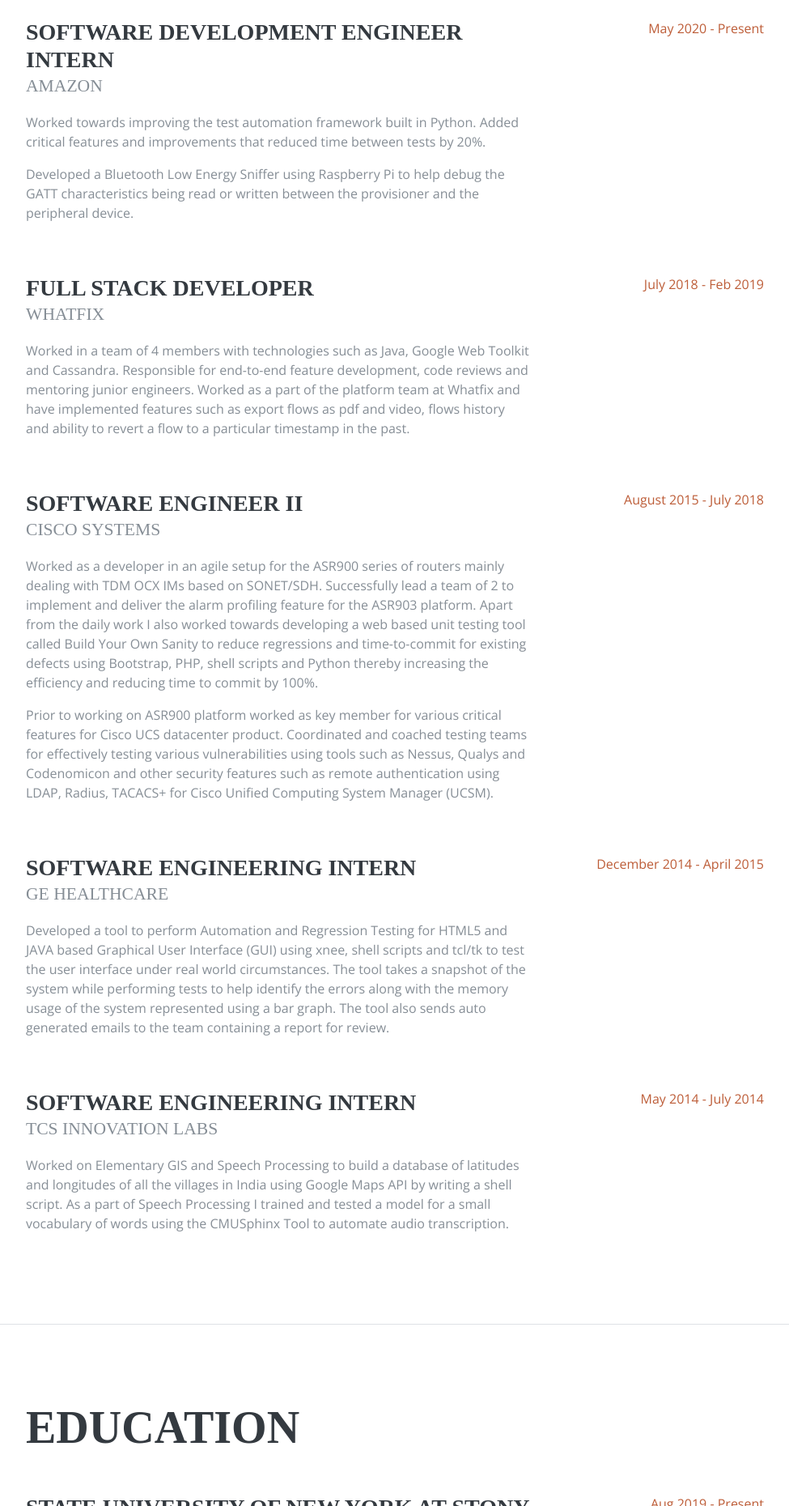
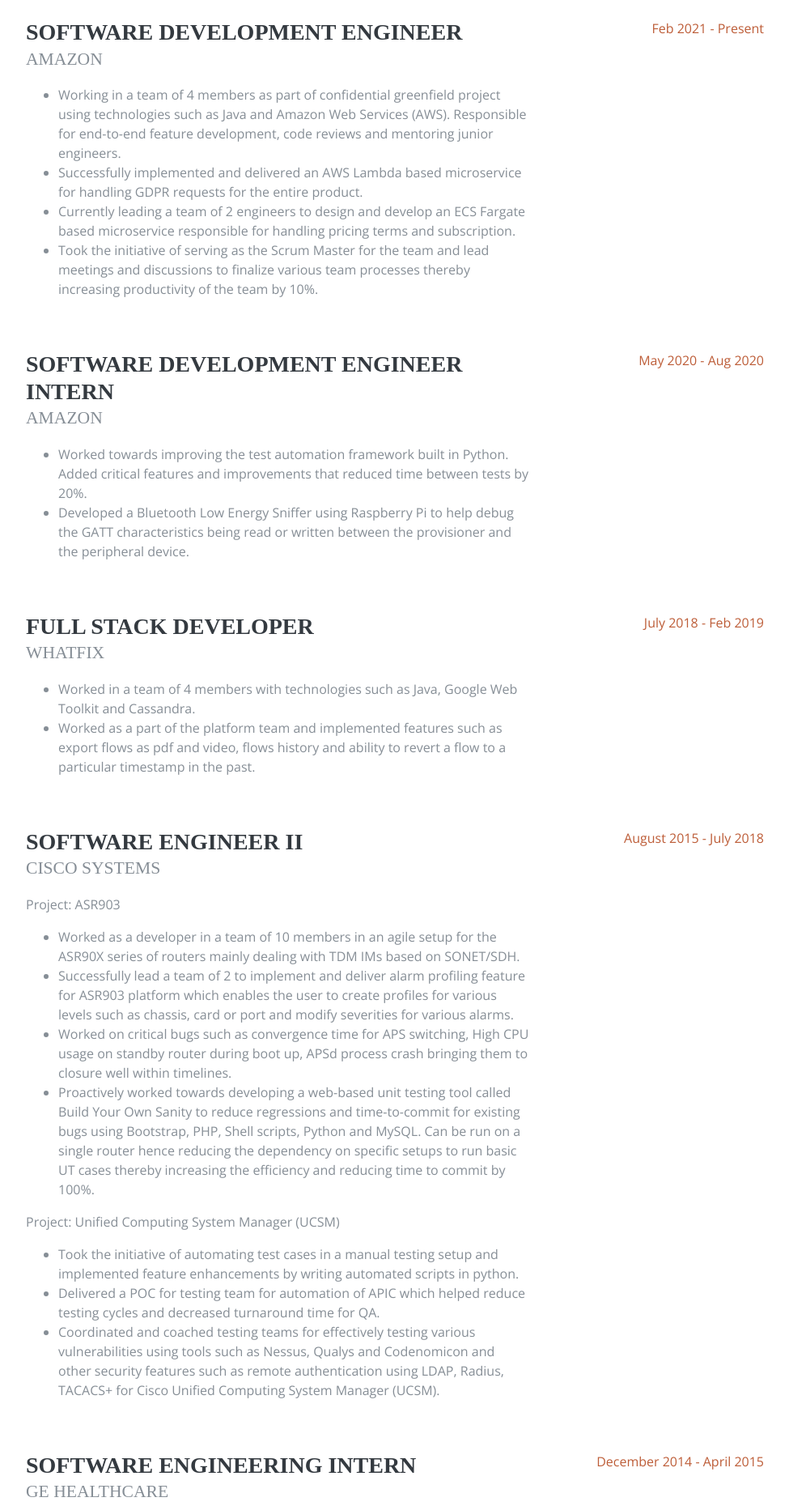
Before and after one commit to jainromil/jainromil.github.io, a plain HTML site: page index.html in a window 1280 px wide. Shown: the part 940-2800 px from the top of the page at 81% size, without its empty margins (288-1263 px from the left). Drawn offline with nearby package versions, Linux system fonts and the light colour scheme; a web font is replaced by a local one.

Commit message:
Update profile

```diff
--- a/index.html
+++ b/index.html
@@ -80,8 +80,7 @@
                 </h1>
                 <div class="subheading mb-5"></div>
 
-                <p style="text-align:justify" class="mb-5">I am an experienced software engineer skilled in Java, Golang, Python and C with 3+ years of experience. I have worked as a Software Developer at Cisco and Whatfix. Currently I am a Software Development Engineer Intern at Amazon while pursuing Masters in Computer Science at Stony Brook University graduating in December 2020.</p>
-                <p style="text-align:justify" class="mb-5">My career interest lies in Distributed Systems and scaling software systems. Currently looking for Full Time Software Engineer roles starting Jan 2021.</p>
+                <p style="text-align:justify" class="mb-5">I am an experienced software engineer skilled in Java, Golang, Python and C with 5+ years of experience. I have worked as a Software Developer at Cisco and Whatfix. Currently I am a Software Development Engineer at Amazon working on a confidential greenfield project. My career interest lies in Distributed Systems and scaling software systems.</p>
                 <ul class="list-inline list-social-icons mb-0">
                     <li class="list-inline-item">
                         <a href="https://www.linkedin.com/in/romil2005/" target="_blank">
@@ -117,13 +116,31 @@
 
                 <div class="resume-item d-flex flex-column flex-md-row mb-5">
                     <div class="resume-content mr-auto">
+                        <h3 class="mb-0">Software Development Engineer</h3>
+                        <div class="subheading mb-3">Amazon</div>
+                        <ul>
+                            <li>Working in a team of 4 members as part of confidential greenfield project using technologies such as Java and Amazon Web Services (AWS). Responsible for end-to-end feature development, code reviews and mentoring junior engineers.</li>
+                            <li>Successfully implemented and delivered an AWS Lambda based microservice for handling GDPR requests for the entire product.</li>
+                            <li>Currently leading a team of 2 engineers to design and develop an ECS Fargate based microservice responsible for handling pricing terms and subscription.</li>
+                            <li>Took the initiative of serving as the Scrum Master for the team and lead meetings and discussions to finalize various team processes thereby increasing productivity of the team by 10%.</li>
+                        </ul>
+                    </div>
+                    <div class="resume-date text-md-right">
+                        <span class="text-primary">Feb 2021 - Present</span>
+                    </div>
+                </div>
+
+                <div class="resume-item d-flex flex-column flex-md-row mb-5">
+                    <div class="resume-content mr-auto">
                         <h3 class="mb-0">Software Development Engineer Intern</h3>
                         <div class="subheading mb-3">Amazon</div>
-                        <p>Worked towards improving the test automation framework built in Python. Added critical features and improvements that reduced time between tests by 20%.</p>
-                        <p>Developed a Bluetooth Low Energy Sniffer using Raspberry Pi to help debug the GATT characteristics being read or written between the provisioner and the peripheral device.</p>
+                        <ul>
+                            <li>Worked towards improving the test automation framework built in Python. Added critical features and improvements that reduced time between tests by 20%.</li>
+                            <li>Developed a Bluetooth Low Energy Sniffer using Raspberry Pi to help debug the GATT characteristics being read or written between the provisioner and the peripheral device.</li>
+                        </ul>
                     </div>
                     <div class="resume-date text-md-right">
-                        <span class="text-primary">May 2020 - Present</span>
+                        <span class="text-primary">May 2020 - Aug 2020</span>
                     </div>
                 </div>
 
@@ -131,7 +148,10 @@
                     <div class="resume-content mr-auto">
                         <h3 class="mb-0">Full Stack Developer</h3>
                         <div class="subheading mb-3">Whatfix</div>
-                        <p>Worked in a team of 4 members with technologies such as Java, Google Web Toolkit and Cassandra. Responsible for end-to-end feature development, code reviews and mentoring junior engineers. Worked as a part of the platform team at Whatfix and have implemented features such as export flows as pdf and video, flows history and ability to revert a flow to a particular timestamp in the past.</p>
+                        <ul>
+                            <li>Worked in a team of 4 members with technologies such as Java, Google Web Toolkit and Cassandra.</li>
+                            <li>Worked as a part of the platform team and implemented features such as export flows as pdf and video, flows history and ability to revert a flow to a particular timestamp in the past.</li>
+                        </ul>
                     </div>
                     <div class="resume-date text-md-right">
                         <span class="text-primary">July 2018 - Feb 2019</span>
@@ -142,8 +162,20 @@
                     <div class="resume-content mr-auto">
                         <h3 class="mb-0">Software Engineer II</h3>
                         <div class="subheading mb-3">Cisco Systems</div>
-                        <p>Worked as a developer in an agile setup for the ASR900 series of routers mainly dealing with TDM OCX IMs based on SONET/SDH. Successfully lead a team of 2 to implement and deliver the alarm profiling feature for the ASR903 platform. Apart from the daily work I also worked towards developing a web based unit testing tool called Build Your Own Sanity to reduce regressions and time-to-commit for existing defects using Bootstrap, PHP, shell scripts and Python thereby increasing the efficiency and reducing time to commit by 100%.</p>
-                        <p>Prior to working on ASR900 platform worked as key member for various critical features for Cisco UCS datacenter product. Coordinated and coached testing teams for effectively testing various vulnerabilities using tools such as Nessus, Qualys and Codenomicon and other security features such as remote authentication using LDAP, Radius, TACACS+ for Cisco Unified Computing System Manager (UCSM).</p>
+                        <p>Project: ASR903</p>
+                        <ul>
+                            <li>Worked as a developer in a team of 10 members in an agile setup for the ASR90X series of routers mainly dealing with TDM IMs based on SONET/SDH.</li>
+                            <li>Successfully lead a team of 2 to implement and deliver alarm profiling feature for ASR903 platform which enables the user to create profiles for various levels such as chassis, card or port and modify severities for various alarms.</li>
+                            <li>Worked on critical bugs such as convergence time for APS switching, High CPU usage on standby router during boot up, APSd process crash bringing them to closure well within timelines.</li>
+                            <li>Proactively worked towards developing a web-based unit testing tool called Build Your Own Sanity to reduce regressions and time-to-commit for existing bugs using Bootstrap, PHP, Shell scripts, Python and MySQL. Can be run on a single router hence reducing the dependency on specific setups to run basic UT cases thereby increasing the efficiency and
+                            reducing time to commit by 100%.</li>
+                        </ul>
+                        <p>Project: Unified Computing System Manager (UCSM)</p>
+                        <ul>
+                            <li>Took the initiative of automating test cases in a manual testing setup and implemented feature enhancements by writing automated scripts in python.</li>
+                            <li>Delivered a POC for testing team for automation of APIC which helped reduce testing cycles and decreased turnaround time for QA.</li>
+                            <li>Coordinated and coached testing teams for effectively testing various vulnerabilities using tools such as Nessus, Qualys and Codenomicon and other security features such as remote authentication using LDAP, Radius, TACACS+ for Cisco Unified Computing System Manager (UCSM).</li>
+                        </ul>
                     </div>
                     <div class="resume-date text-md-right">
                         <span class="text-primary">August 2015 - July 2018</span>
@@ -183,7 +215,7 @@
                         <div class="subheading mb-3">Master of Science (M.S)</div>
                         <div>Computer and Information Science</div>
                         <div>Courses: Distributed Systems, Fundamentals of Computer Networks, Analysis of Algorithms, Big Data Systems Algorithms and Networks, Theory of Database Systems, Mobile and Wireless Networks</div>
-                        <div>GPA: 3.52</div>
+                        <div>GPA: 3.56</div>
                     </div>
                     <div class="resume-date text-md-right">
                         <span class="text-primary">Aug 2019 - Present</span>
```
